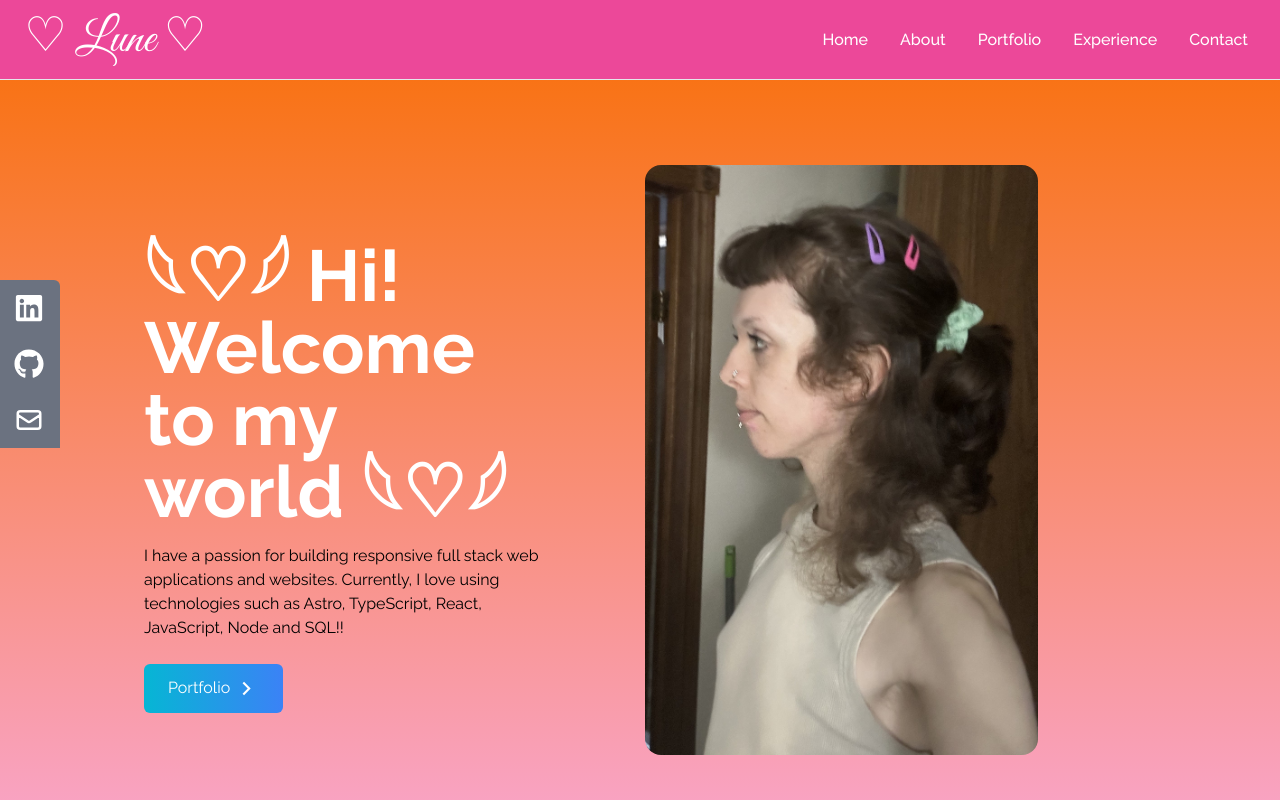
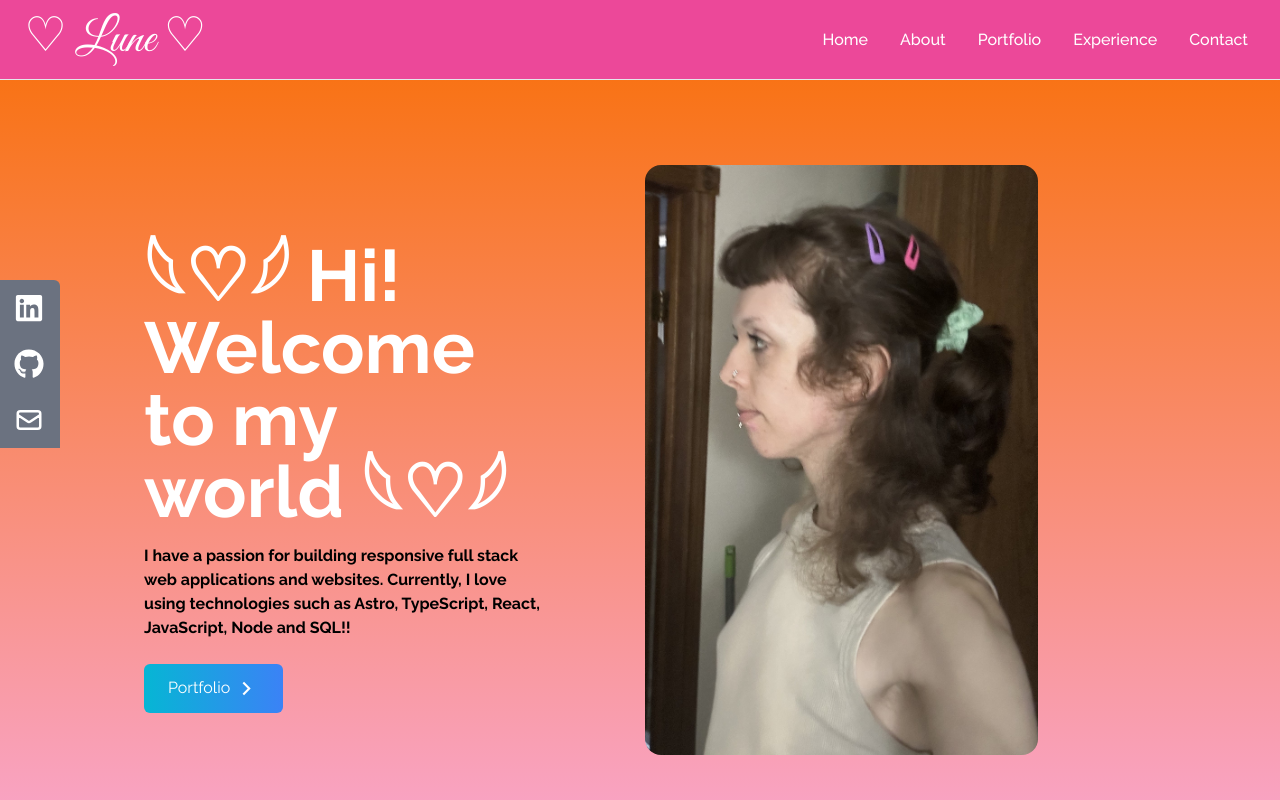
Before and after one commit to lunarfrm777/portfolio, a React (Create React App) app: page / in a window 1280 px wide. Shown: the top 800 px of the page. Built offline with nearby package versions, Linux system fonts and the light colour scheme.

Commit message:
updated favicon

```diff
--- a/src/components/Main.js
+++ b/src/components/Main.js
@@ -13,7 +13,7 @@ const Home = () => {
           <h2 className='text-4xl sm:text-7xl font-bold
           text-white'>
            𓆩♡𓆪 Hi! Welcome to my world 𓆩♡𓆪 </h2>
-          <p className='text-black py-4 max-w-md'>
+          <p className='text-black font-bold py-4 max-w-md'>
             I have a passion for building responsive
             full stack web applications and websites.
             Currently, I love using technologies such as Astro, TypeScript, React, JavaScript, Node and SQL!!
```
Also changed, not shown: public/unnamed.jpg.
